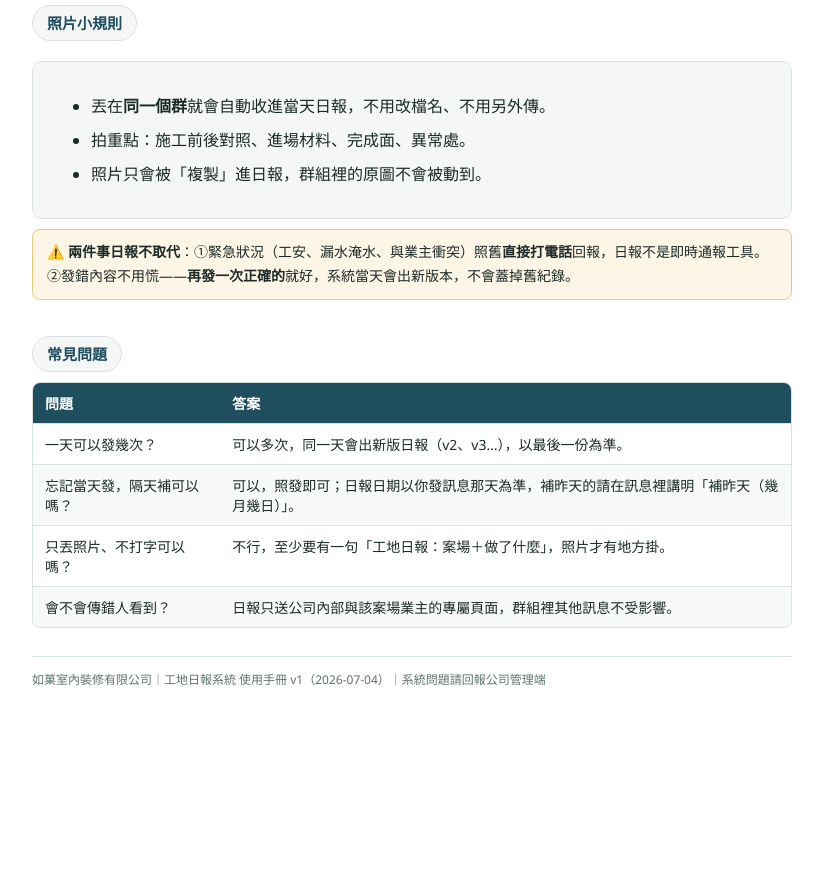
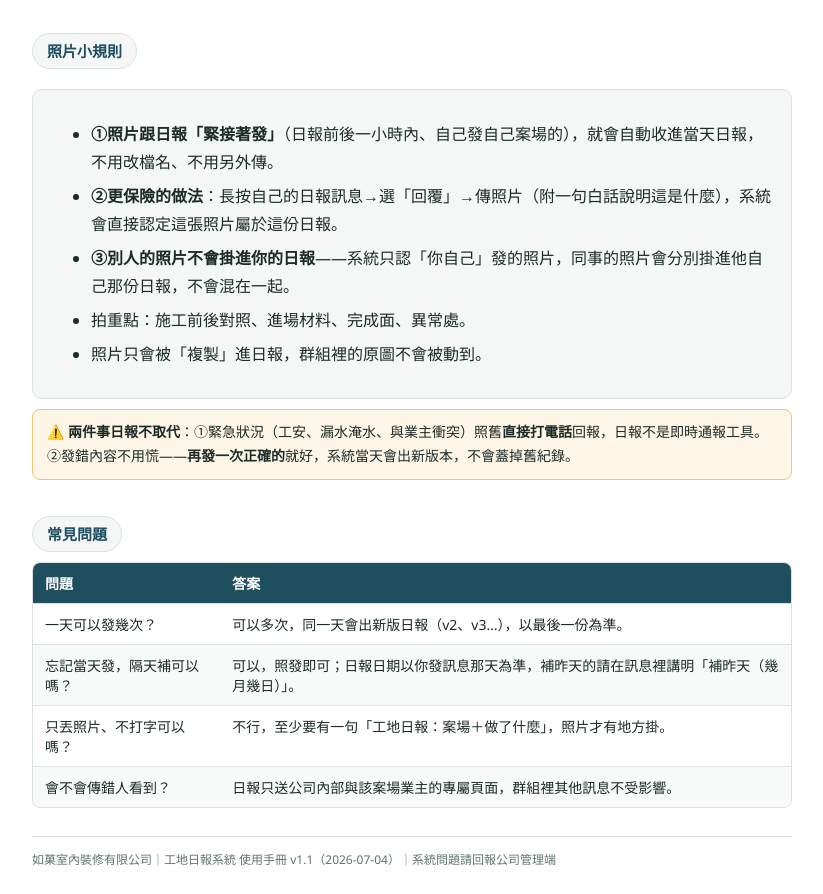
Before and after one commit to FennixChou/ruguo-daily-log-manual, a plain HTML site: page index.html in a window 1280 px wide. Shown: the part 1753-2647 px from the top of the page, without its empty margins (228-1051 px from the left). Before the commit the page ends 2467 px from the top, so only its background shows below. Drawn offline with Linux system fonts and the light colour scheme.

Commit message:
更新照片綁定規則說明：緊接著發／回覆綁定／別人照片不會混入（v1.1）
Co-Authored-By: Claude Fable 5 <noreply@anthropic.com>

```diff
--- a/index.html
+++ b/index.html
@@ -74,7 +74,7 @@
 <ol>
 <li><b>在有「機器人」的公司 LINE 群</b>（不確定哪個群可以用，問公司）。</li>
 <li>訊息<b>開頭打「工地日報：」</b>，接著講案場名稱＋今天做了什麼。有 @ 機器人、沒 @ 都可以。</li>
-<li><b>照片直接丟同一個群</b>——發文字之前丟、之後丟都行，當天的照片會自動收進日報。</li>
+<li><b>照片緊接著日報發</b>（前後一小時內、丟同一個群）——最保險：長按你自己的日報訊息選「回覆」再傳照片。</li>
 </ol>
 </div>
 
@@ -122,7 +122,9 @@
 <h2>照片小規則</h2>
 <div class="card">
 <ul>
-<li>丟在<b>同一個群</b>就會自動收進當天日報，不用改檔名、不用另外傳。</li>
+<li><b>①照片跟日報「緊接著發」</b>（日報前後一小時內、自己發自己案場的），就會自動收進當天日報，不用改檔名、不用另外傳。</li>
+<li><b>②更保險的做法</b>：長按自己的日報訊息→選「回覆」→傳照片（附一句白話說明這是什麼），系統會直接認定這張照片屬於這份日報。</li>
+<li><b>③別人的照片不會掛進你的日報</b>——系統只認「你自己」發的照片，同事的照片會分別掛進他自己那份日報，不會混在一起。</li>
 <li>拍重點：施工前後對照、進場材料、完成面、異常處。</li>
 <li>照片只會被「複製」進日報，群組裡的原圖不會被動到。</li>
 </ul>
@@ -145,6 +147,6 @@
 </table></div>
 
 <footer>
-如菓室內裝修有限公司｜工地日報系統 使用手冊 v1（2026-07-04）｜系統問題請回報公司管理端
+如菓室內裝修有限公司｜工地日報系統 使用手冊 v1.1（2026-07-04）｜系統問題請回報公司管理端
 </footer>
 </div>
```
